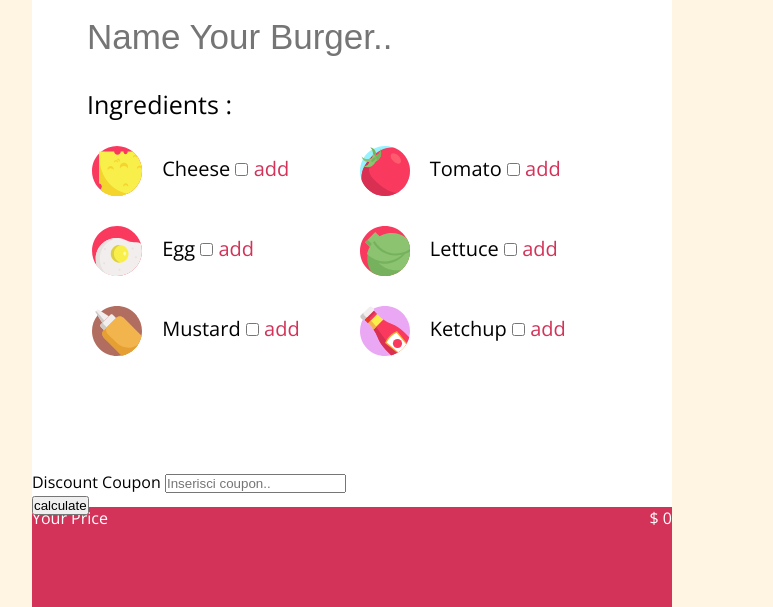
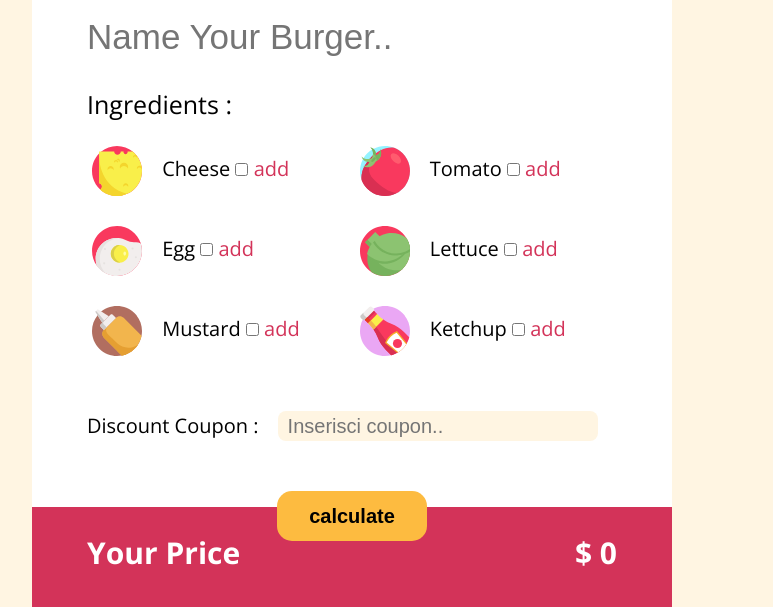
Before and after one commit to davide-bibbo93/js-burger, a plain HTML site: page index.html in a window 1280 px wide. Shown: the part 193-800 px from the top of the page, without its empty margins (288-1061 px from the left). Drawn offline with nearby package versions, Linux system fonts and the light colour scheme.

Commit message:
continuo css

```diff
--- a/css/style.css
+++ b/css/style.css
@@ -39,6 +39,10 @@ body{
 header,main,footer{
   width: 50%;
   margin: auto;
+}
+
+input:focus,button:focus{
+  outline: none;
 }
 /* fine common settings */
 /* inizio header */
@@ -121,11 +125,47 @@ main .img-dimension{
 }
 
 main .img-dimension img{
-  height: 100%;
+  width: 100%;
+}
+/* parte custom  */
+
+/* fine custom */
+
+main .input-coupon{
+  margin-top: 90px;
 }
 
-main .input-coupon{
-  margin-top: 150px;
+main .input-coupon label{
+  font-size: 20px;
+  padding: 55px 15px 25px 55px;
+}
+
+main .input-coupon input{
+  width: 50%;
+  height: 30px;
+  font-size: 20px;
+  border-radius: 8px;
+  border: none;
+  color: #757575;
+  background-color: #FFF5E2;
+  padding: 10px;
+}
+
+main .butt-container{
+  margin: 50px auto;
+  height: 50px;
+  width: 150px;
+}
+
+main .butt-container button{
+  width: 100%;
+  height: 100%;
+  border-radius: 15px;
+  border: none;
+  background-color: #FDBB40;
+  font-size: 20px;
+  font-weight: bold;
+  cursor: pointer;
 }
 /* fine main */
 /* inizio footer */
@@ -134,4 +174,10 @@ footer{
   height: 100px;
   color: #fff;
 }
+
+footer div{
+  padding: 25px 55px 15px 55px;
+  font-size: 30px;
+  font-weight: bold;
+}
 /* fine footer */
--- a/index.html
+++ b/index.html
@@ -104,7 +104,7 @@
         <!-- fine due liste -->
         <!-- inizio input coupon -->
         <div class="input-coupon">
-          <label for="">Discount Coupon</label>
+          <label for="">Discount Coupon :</label>
           <input id="coupon" type="text" name="" value="" placeholder="Inserisci coupon..">
         </div>
         <!-- fine coupon -->
```
